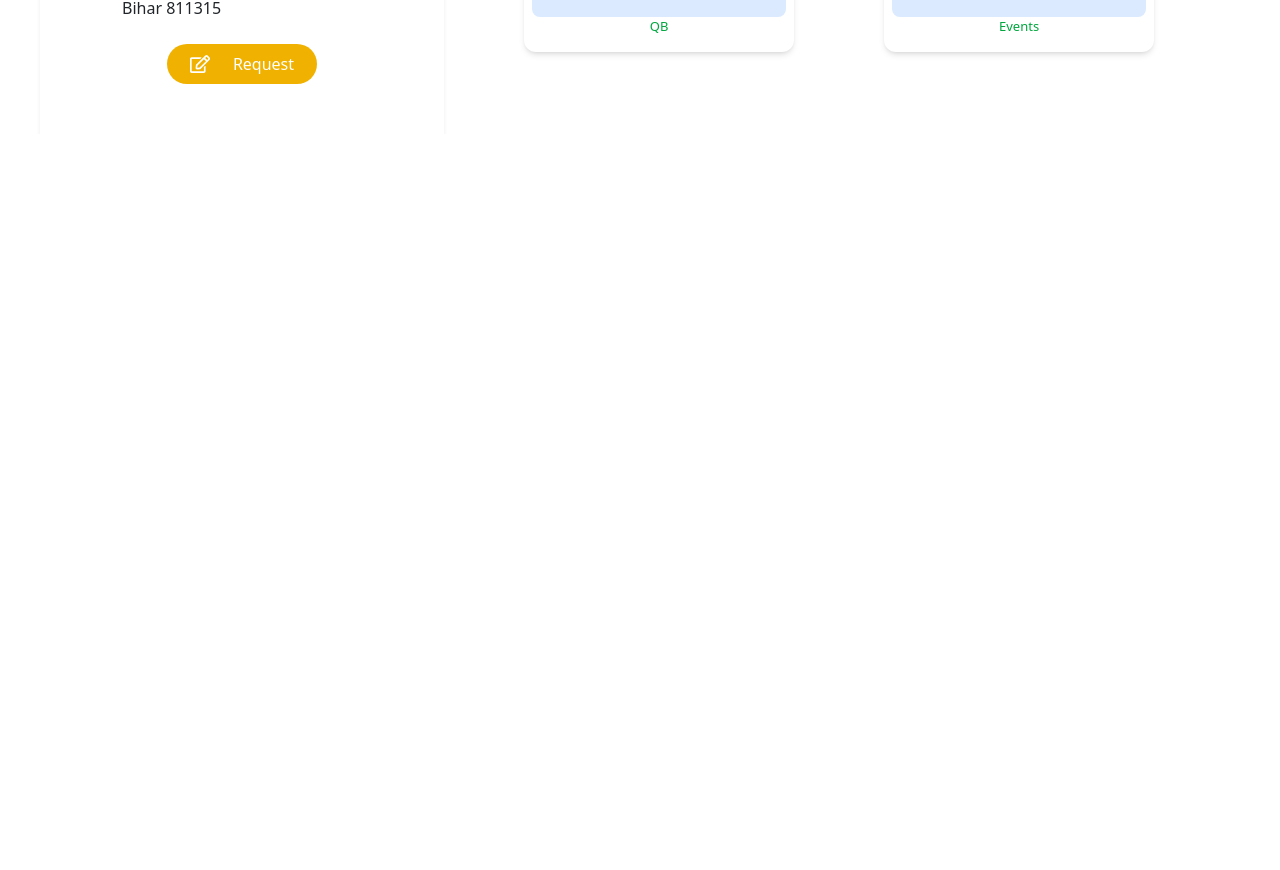
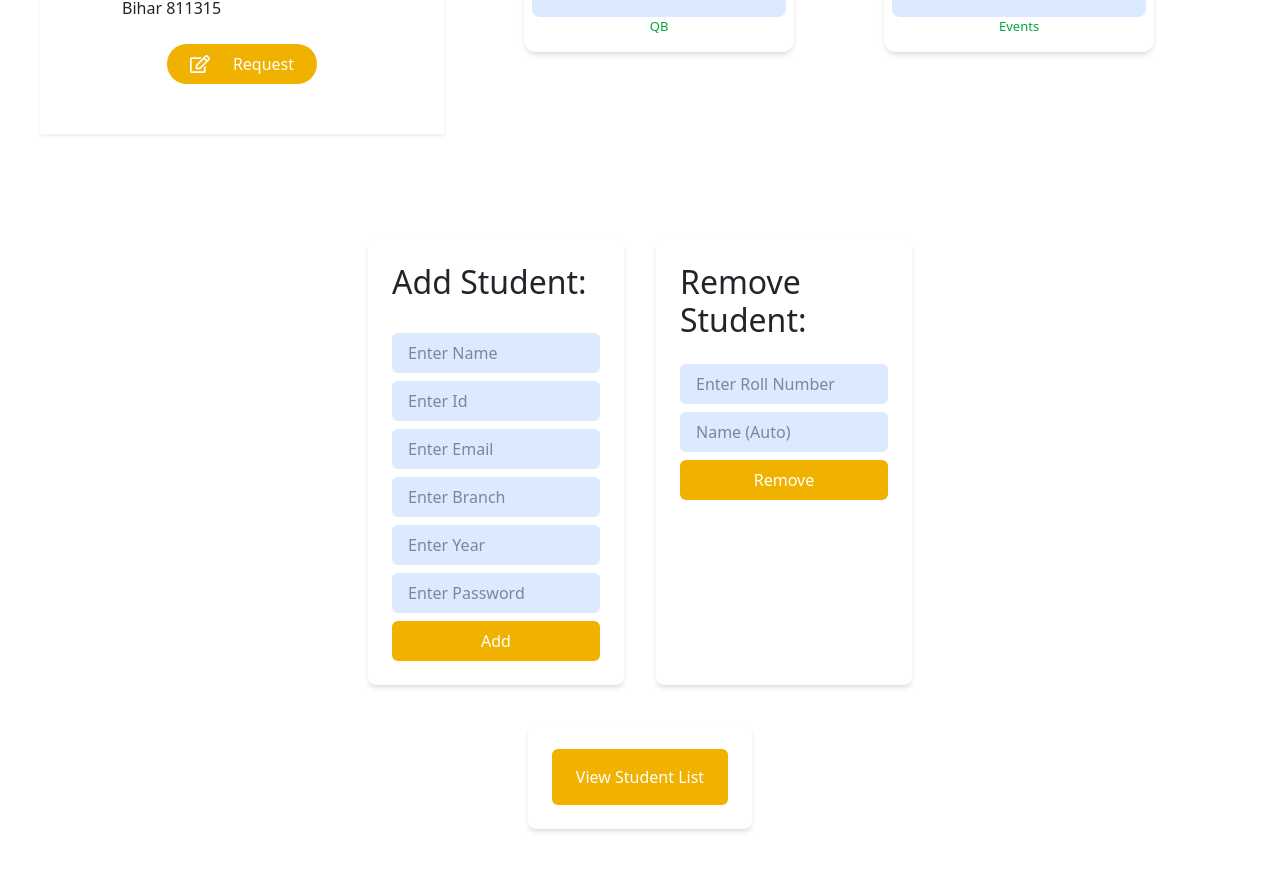
Before and after one commit to Ankitkumar7311/E-Learning, a React (Vite) app: page /login in a window 1280 px wide. Shown: the part 3394-4264 px from the top of the page. Before the commit the page ends 3528 px from the top, so only its background shows below. Built offline with nearby package versions, Linux system fonts and the light colour scheme.

Commit message:
add  student created

```diff
--- a/src/App.jsx
+++ b/src/App.jsx
@@ -13,6 +13,7 @@ import AdminDashboard from './components/admin_profile/AdminDashboard';
 import SearchFaculty from './components/admin_profile/SearchFaculty';
 import TeacherTable from './components/admin_profile/TeacherTable';
 import Profile from './components/admin_profile/Profile';
+import Add from './components/admin_profile/Add';
 
 
 const App = () => {
@@ -35,6 +36,7 @@ const App = () => {
       <SearchFaculty/>
       <TeacherTable/>
       <Profile/>
+      <Add/>
 
 
     </Router>
--- /dev/null
+++ b/src/components/admin_profile/Add.jsx
@@ -0,0 +1,83 @@
+// src/App.jsx
+import React from "react";
+
+const  Add=()=> {
+  return (
+    <div className="flex flex-col items-center justify-center min-h-screen bg-white space-y-10">
+
+      {/* Top Section */}
+
+      <div className="flex space-x-8">
+        {/* Add Student Card */}
+        <div className="bg-white shadow-md rounded-lg p-6 w-64">
+          <div className="flex flex-col space-y-3 gap-2">
+            <h2 className="font-medium text-gray-700 mb-4">Add Student:</h2>
+            <input
+              type="text"
+              placeholder="Enter Name"
+              className="px-3 py-2 rounded bg-blue-100 outline-none"
+            />
+            <input
+              type="text"
+              placeholder="Enter Id"
+              className="px-3 py-2 rounded bg-blue-100 outline-none"
+            />
+            <input
+              type="email"
+              placeholder="Enter Email"
+              className="px-3 py-2 rounded bg-blue-100 outline-none"
+            />
+            <input
+              type="text"
+              placeholder="Enter Branch"
+              className="px-3 py-2 rounded bg-blue-100 outline-none"
+            />
+            <input
+              type="text"
+              placeholder="Enter Year"
+              className="px-3 py-2 rounded bg-blue-100 outline-none"
+            />
+            <input
+              type="password"
+              placeholder="Enter Password"
+              className="px-3 py-2 rounded bg-blue-100 outline-none"
+            />
+            <button className="bg-yellow-500 text-white font-medium rounded px-4 py-2 hover:bg-yellow-600">
+              Add
+            </button>
+          </div>
+        </div>
+
+        {/* Remove Student Card */}
+        <div className="bg-white shadow-md rounded-lg p-6 w-64">
+          <h2 className="font-medium text-gray-700 mb-4">Remove Student:</h2>
+          <div className="flex flex-col space-y-3 gap-2 ">
+            <input
+              type="text"
+              placeholder="Enter Roll Number"
+              className="px-3 py-2 rounded bg-blue-100 outline-none"
+            />
+            <input
+              type="text"
+              placeholder="Name (Auto)"
+              className="px-3 py-2 rounded bg-blue-100 outline-none"
+              disabled
+            />
+            <button className="bg-yellow-500 text-white font-medium rounded px-4 py-2 hover:bg-yellow-600">
+              Remove
+            </button>
+          </div>
+        </div>
+      </div>
+
+      {/* View Student List */}
+      <div className="bg-white shadow-md rounded-lg p-6">
+        <button className="bg-yellow-500 text-white font-medium rounded px-6 py-3 hover:bg-yellow-600">
+          View Student List
+        </button>
+      </div>
+    </div>
+  );
+}
+
+export default Add;
```
